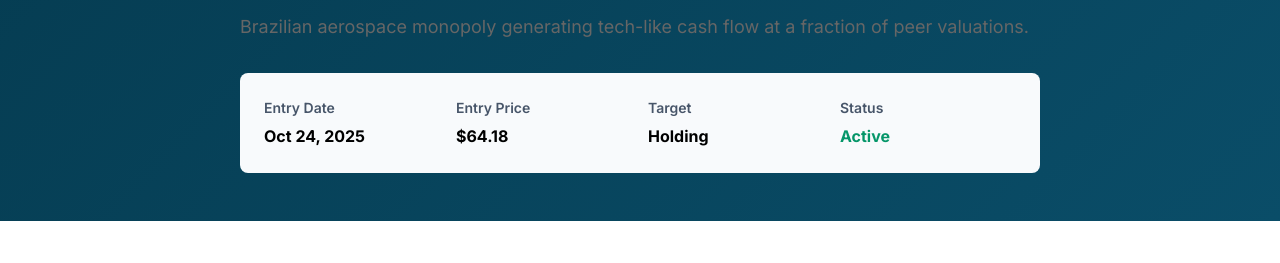
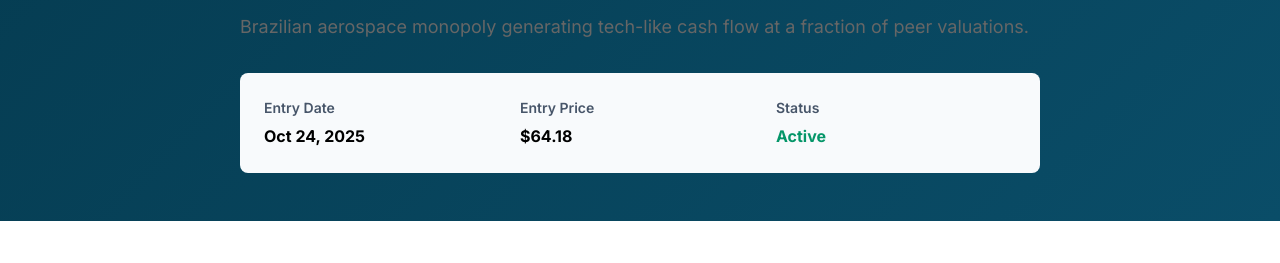
Before and after one commit to harslan/thesis-and-proof, a plain HTML site: page analyses/erj.html in a window 1280 px wide. Shown: the part 326-589 px from the top of the page. Drawn offline with Linux system fonts and the light colour scheme.

Commit message:
Update erj.html

```diff
--- a/analyses/erj.html
+++ b/analyses/erj.html
@@ -49,10 +49,6 @@
                     <div>
                         <div style="font-size: 0.875rem; color: #475569; margin-bottom: 0.25rem; font-weight: 600;">Entry Price</div>
                         <div style="font-weight: 700; color: #000000; font-size: 1rem;">$64.18</div>
-                    </div>
-                    <div>
-                        <div style="font-size: 0.875rem; color: #475569; margin-bottom: 0.25rem; font-weight: 600;">Target</div>
-                        <div style="font-weight: 700; color: #000000; font-size: 1rem;">Holding</div>
                     </div>
                     <div>
                         <div style="font-size: 0.875rem; color: #475569; margin-bottom: 0.25rem; font-weight: 600;">Status</div>
```
